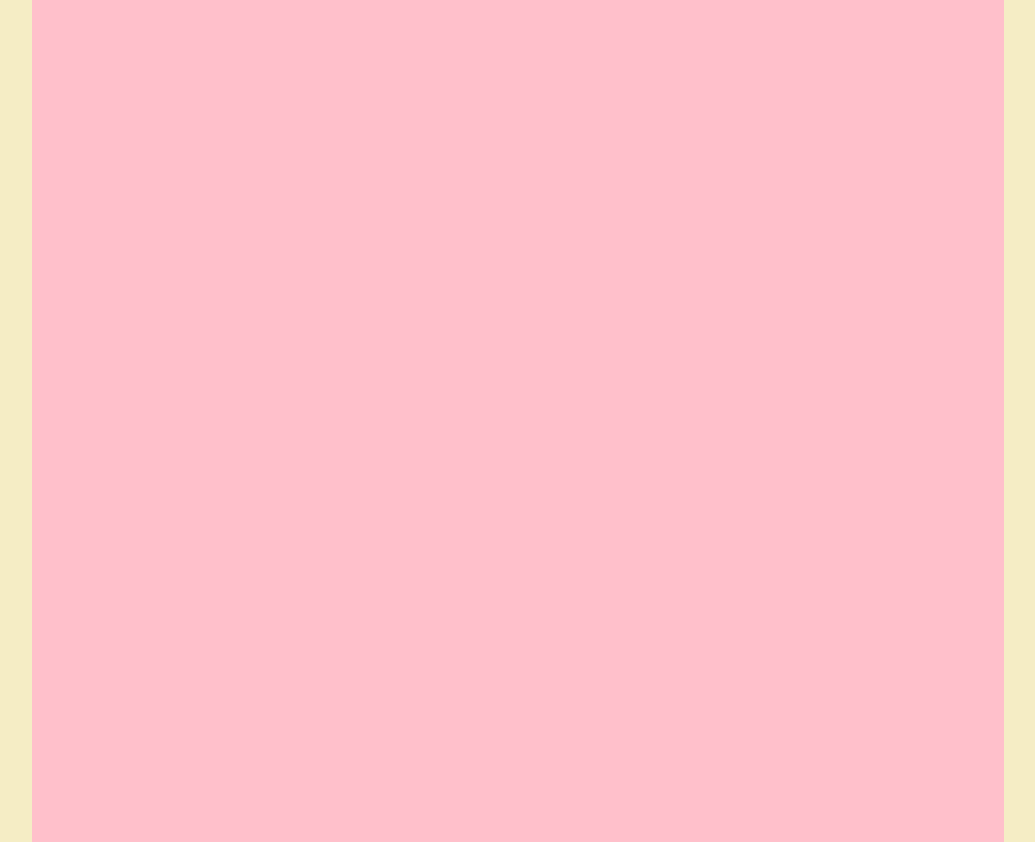
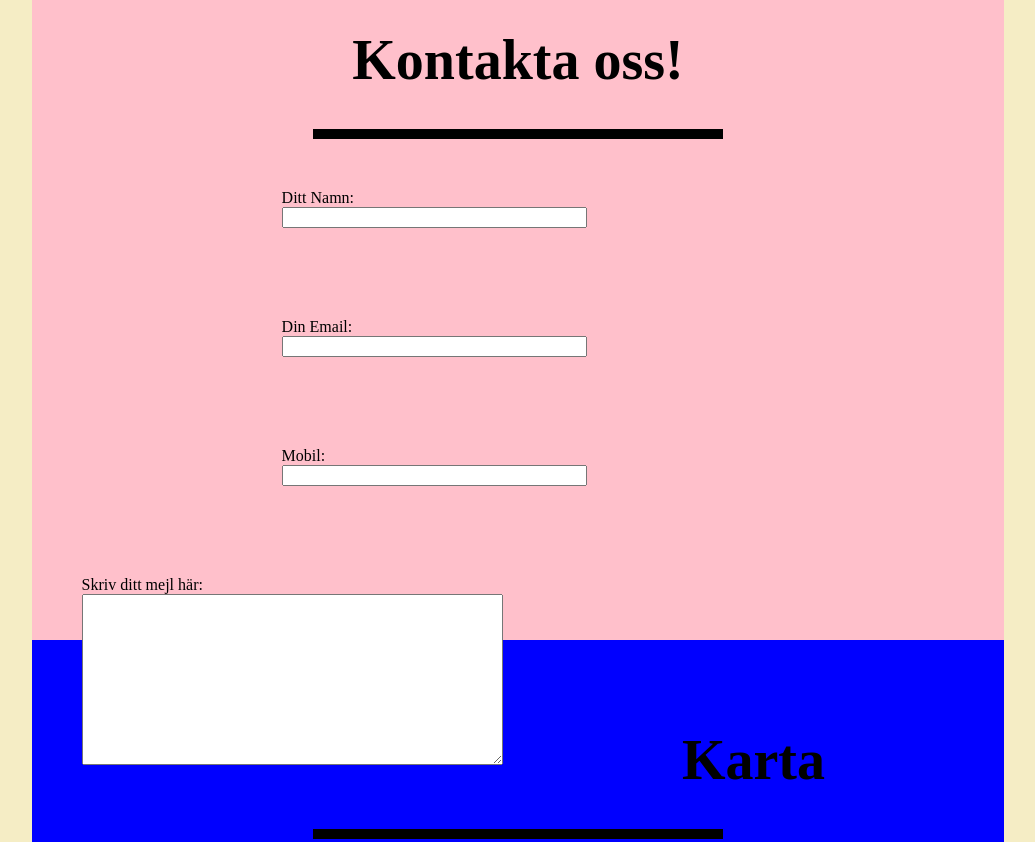
Before and after one commit to itggot-david-karlsson/Restaurang-Tranan, a plain HTML site: page index.html in a window 1280 px wide. Shown: the part 3060-3902 px from the top of the page, without its empty margins (122-1157 px from the left). Drawn offline with Linux system fonts and the light colour scheme.

Commit message:
Kontakta oss/Karta kod kod kod
yep.

```diff
--- a/css/css.css
+++ b/css/css.css
@@ -45,8 +45,15 @@ div.content{
     background-color: red;
 }
 
+h1{
+    font-size: 350%;
+}
+
+p {
+    font-size 150%;
+}
+
 h1#Oppettider_title {
-    font-size: 350%;
     margin-left: 25px;
     padding-bottom: 20px;
     margin-top: 50px;
@@ -56,7 +63,6 @@ h1#Oppettider_title {
 p#Oppettider_info {
     margin-top: 50px;
     text-align: center;
-    font-size: 149%;
 }
 
 hr {
@@ -70,7 +76,6 @@ hr {
 }
 
 h1#om_oss {
-    font-size: 350%;
     margin-left: 25px;
     padding-bottom: 20px;
     margin-top: 50px;
@@ -80,12 +85,58 @@ h1#om_oss {
 p#historia {
     margin: 50px;
     text-align: center;
-    font-size: 149%;
     margin-left: 150px;
     margin-right: 150px;
 
 }
 
+div#anv_info {
+    float: left;
+}
+
+div#textshizz {
+    float: left
+}
+
+input{
+    margin-left: 250px;
+    margin-bottom: 40px;
+}
+
+p.inputtext{
+    margin: 0px;
+    margin-left: 250px;
+    margin-top: 50px;
+}
+
+div#textshizz{
+    padding-left: 50px;
+    margin-top: 50px;
+}
+
+div#kontakt{
+    height: 600px;
+}
+
+h1#kontakttext{
+    text-align: center;
+}
+
+img#map{
+    display: block;
+    margin-left: auto;
+    margin-right: auto;
+    margin-top: 50px;
+    margin-bottom: 50px;
+}
+
+h1#karta{
+    text-align: center;
+}
+
+p#karttext{
+    text-align: center;
+}
 div#pizzapicture img {
     height: 1000px;
     width: 100%;
--- a/index.html
+++ b/index.html
@@ -42,10 +42,30 @@
     <hr>
     <p id="historia"><span><span>Lorem ipsum dolor sit amet, consectetur adipisicing elit. Ad atque dolores excepturi fugiat harum illo incidunt natus nihil nostrum numquam officiis, placeat, quam, qui sit tempora temporibus tenetur unde voluptatum.</span><span>A cum ea est fuga ipsa minus nesciunt nisi odit, quaerat quam quo repellat sunt voluptas. Asperiores assumenda dolores doloribus est laboriosam maxime odit officia pariatur sunt veritatis? Aliquid, mollitia.</span></span></p>
 </div>
-<div class="content" id="kontakt" ></div>
-<div class="content" id="karta" ></div>
+<div class="content" id="kontakt" >
+    <h1 id="kontakttext">Kontakta oss!</h1>
+    <hr>
+    <div id="anv_info">
+        <p class="inputtext">Ditt Namn:</p>
+        <input class="inputfield" type="text" size="35"><br>
+        <p class="inputtext">Din Email:</p>
+        <input class="inputfield" type="text" size="35"><br>
+        <p class="inputtext">Mobil:</p>
+        <input class="inputfield" type="text" size="35">
+    </div>
+    <div id="textshizz">
+        <p style="margin: 0px;">Skriv ditt mejl här:</p>
+        <textarea rows="11" cols="50"></textarea>
+    </div>
 
+</div>
+<div class="content" id="karta" >
+    <h1 id="karta">Karta</h1>
+    <hr>
+    <img id="map" src="./img/maps/map.jpg">
+    <p id="karttext"> Följ vägbeskrivningen för att hitta till oss!</p>
 
+</div>
 
 </body>
 </html>
```
Also changed, not shown: img/Maps/map.jpg (added), 3 other files.
